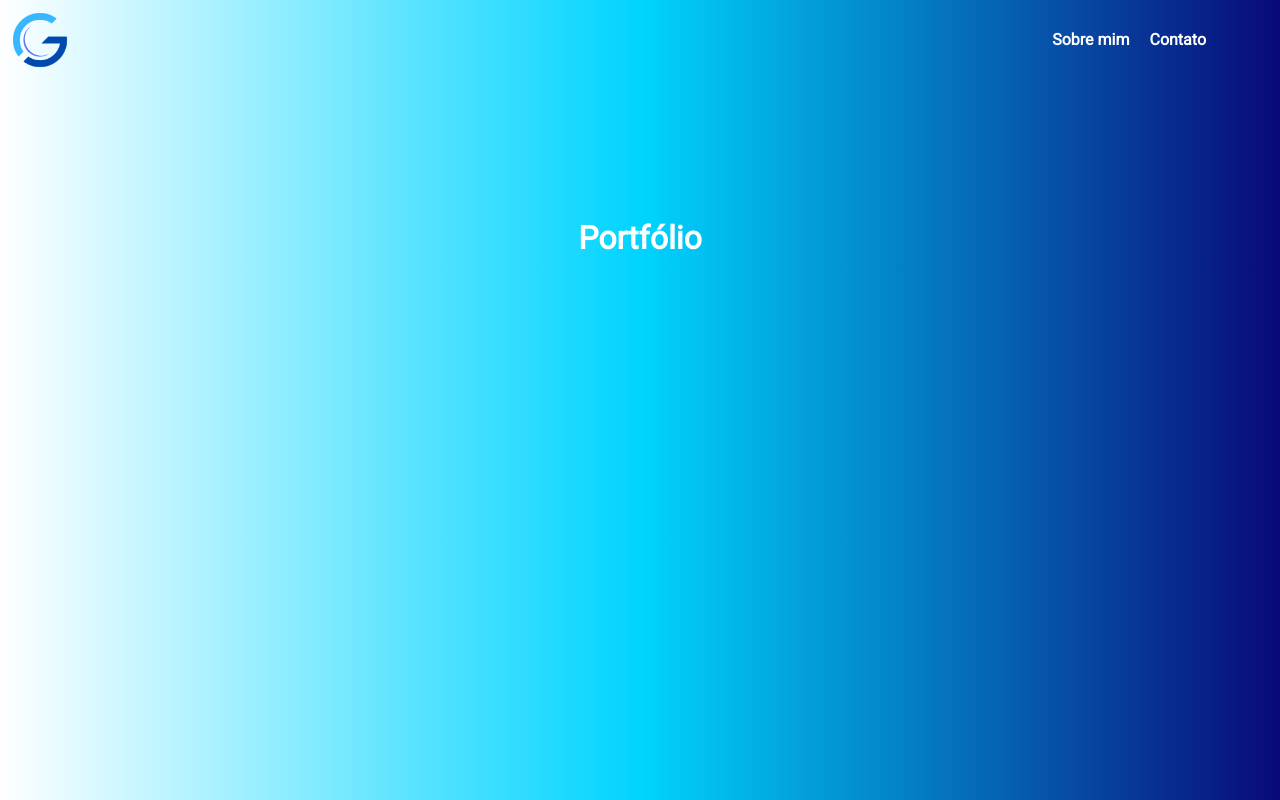
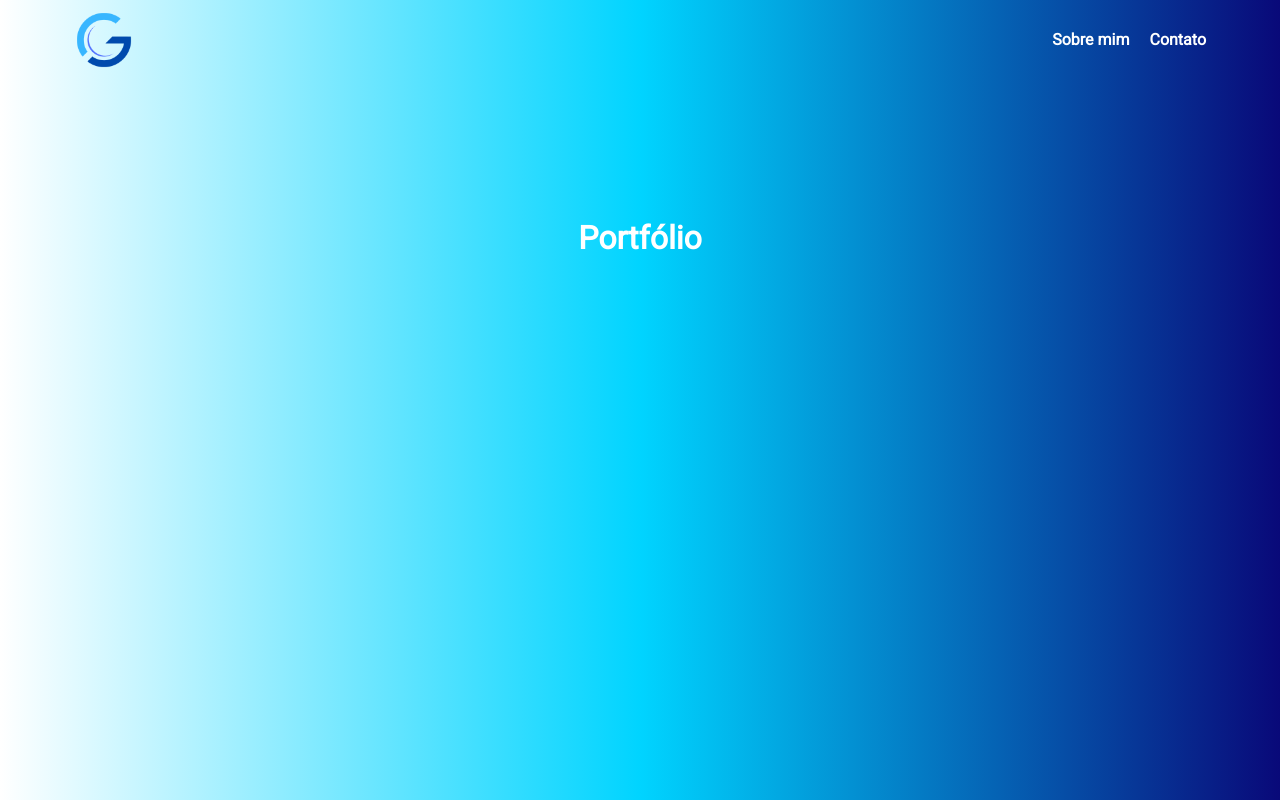
Before and after one commit to GabrielBittencourt/GabrielBittencourt.github.io, a plain HTML site: page index.html in a window 1280 px wide. Drawn offline with Linux system fonts and the light colour scheme.

Commit message:
Ajuste no logo

```diff
--- a/css/main.css
+++ b/css/main.css
@@ -267,6 +267,11 @@ textarea {
   justify-content: space-between;
 }
 
+.logo{
+  position: relative;
+  left: 5%;
+}
+
 .nav{
   display: flex;
   align-items: center;
--- a/index.html
+++ b/index.html
@@ -29,7 +29,7 @@
 <body>
 
   <section class="top-nav">
-    <img src="./img/logo.png" width="80px" alt="Logo">
+    <img class="logo" src="./img/logo.png" width="80px" alt="Logo">
     <div class="nav">
       <a href="#sobre">Sobre mim</a>
       <a href="#contato">Contato</a>
```
